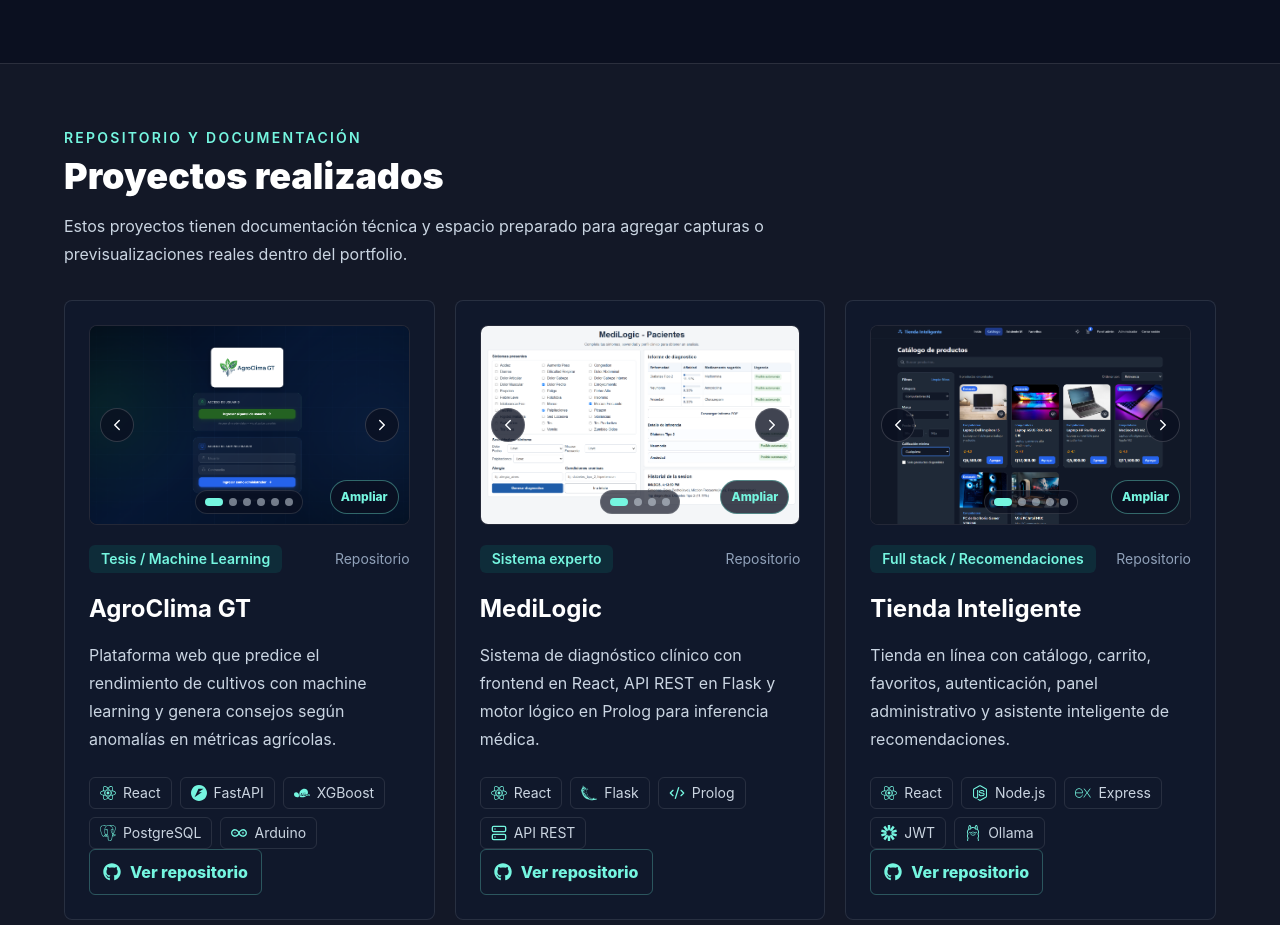
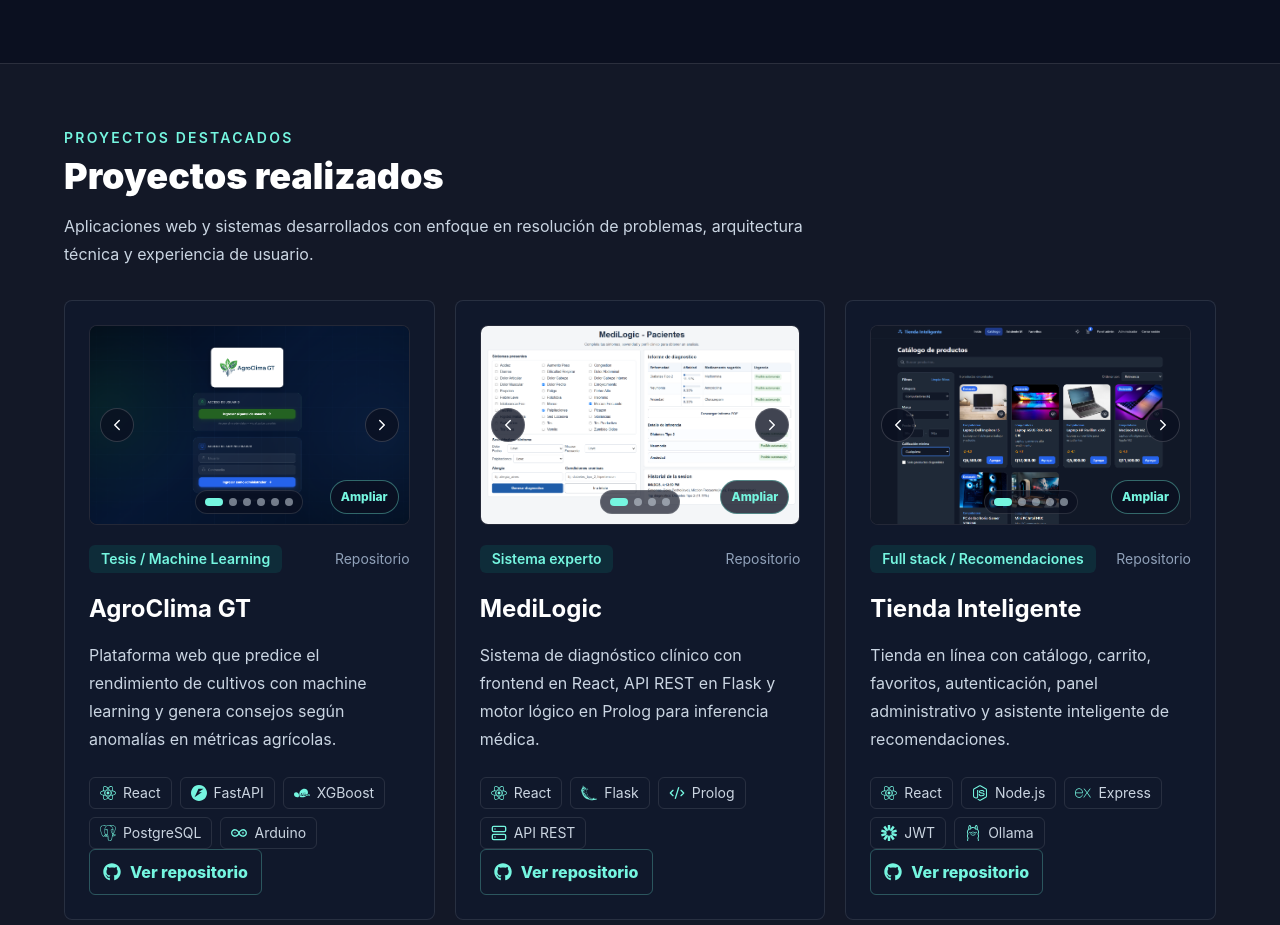
Before and after one commit to joshi20022021/CV_2026, a React (Vite) app: page / in a window 1280 px wide. Shown: the part 991-1916 px from the top of the page. Built offline with nearby package versions, Linux system fonts and the light colour scheme.

Commit message:
Refine projects section copy

```diff
--- a/src/App.jsx
+++ b/src/App.jsx
@@ -393,9 +393,9 @@ function App() {
       >
         <div className="mx-auto max-w-6xl reveal">
           <SectionTitle
-            kicker="Repositorio y documentación"
+            kicker="Proyectos destacados"
             title="Proyectos realizados"
-            text="Estos proyectos tienen documentación técnica y espacio preparado para agregar capturas o previsualizaciones reales dentro del portfolio."
+            text="Aplicaciones web y sistemas desarrollados con enfoque en resolución de problemas, arquitectura técnica y experiencia de usuario."
           />
           <div className="mt-8 grid gap-5 lg:grid-cols-3">
             {projectSlots.map((project) => (
```
